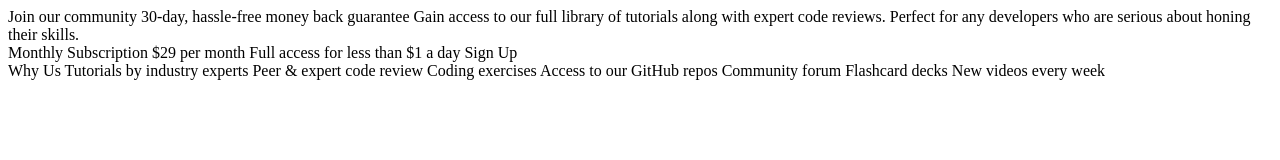
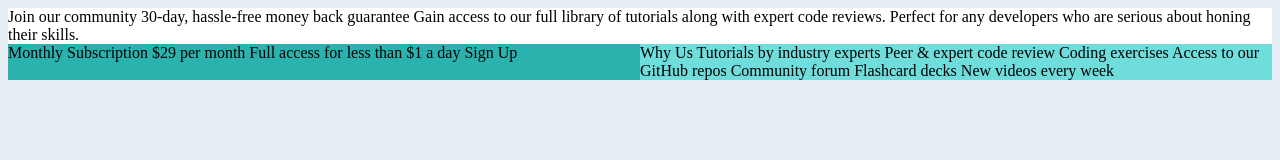
Before and after one commit to Viha123/single-price-grid-component-master, a plain HTML site: page index.html in a window 1280 px wide. Drawn offline with Linux system fonts and the light colour scheme.

Commit message:
basic grid

```diff
--- a/styles.css
+++ b/styles.css
@@ -3,4 +3,27 @@
     --bright-yellow: hsl(71, 73%, 54%);
     --light-gray: hsl(204, 43%, 93%);
     --gray-blue: hsl(218, 22%, 67%);
+    --other-cyan: hsl(179, 62%, 65%);
+
 }
+body{
+    background-color: var(--light-gray);
+}
+.card{
+    display: grid;
+    grid-template-columns: repeat(2, 1fr);
+    grid-template-areas: "join join" "subscribe whyUs";
+    /* row-gap: 10%; */
+}
+.item1{
+    grid-area: join;
+    background-color: white;
+}
+.item2{
+    grid-area: subscribe;
+    background-color: var(--cyan);
+}
+.item3{
+    grid-area: whyUs;
+    background-color: var(--other-cyan)
+}
```
